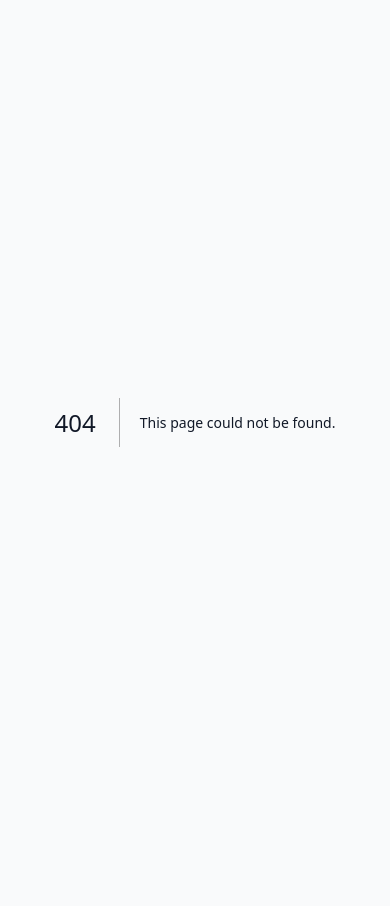
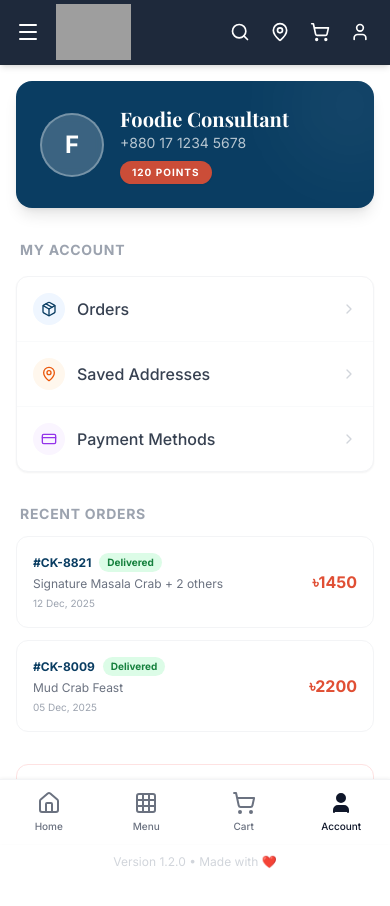
Before and after one commit to rootkityasin/CrabKhai, a Next.js app: page /account in a window 390 px wide. Before the commit this address had no page. Shown: the top 906 px of the page. Before the commit the page ends 844 px from the top, so only its background shows below. Built offline with nearby package versions, Linux system fonts and the light colour scheme; grey boxes are pictures that could not be loaded; a web font is replaced by a local one.

Commit message:
feat: link mobile header buttons, verify mobile responsiveness, finalize frontend

```diff
--- /dev/null
+++ b/app/(client)/account/page.tsx
@@ -0,0 +1,106 @@
+'use client';
+
+import Link from 'next/link';
+import { Package, MapPin, CreditCard, LogOut, ChevronRight, User } from 'lucide-react';
+
+export default function AccountPage() {
+    // Mock User Data
+    const user = {
+        name: 'Foodie Consultant',
+        phone: '+880 17 1234 5678',
+        memberSince: 'December 2025',
+        points: 120
+    };
+
+    // Mock Order History
+    const recentOrders = [
+        { id: '#CK-8821', date: '12 Dec, 2025', items: 'Signature Masala Crab + 2 others', total: 1450, status: 'Delivered' },
+        { id: '#CK-8009', date: '05 Dec, 2025', items: 'Mud Crab Feast', total: 2200, status: 'Delivered' }
+    ];
+
+    return (
+        <div className="p-4 pb-32 animate-in fade-in slide-in-from-bottom-4 duration-500">
+            {/* Header / Profile Card */}
+            <div className="bg-ocean-blue text-white p-6 rounded-2xl shadow-lg mb-8 relative overflow-hidden">
+                <div className="absolute top-0 right-0 w-32 h-32 bg-white/5 rounded-full -mr-10 -mt-10 blur-2xl"></div>
+                <div className="relative z-10 flex items-center gap-4">
+                    <div className="w-16 h-16 bg-white/20 backdrop-blur-sm rounded-full flex items-center justify-center text-2xl font-bold border-2 border-white/30">
+                        {user.name.charAt(0)}
+                    </div>
+                    <div>
+                        <h1 className="text-xl font-heading font-bold">{user.name}</h1>
+                        <p className="text-white/70 text-sm">{user.phone}</p>
+                        <div className="inline-block mt-2 px-3 py-1 bg-crab-red/90 text-[10px] font-bold uppercase tracking-widest rounded-full shadow-sm">
+                            {user.points} Points
+                        </div>
+                    </div>
+                </div>
+            </div>
+
+            {/* Menu Options */}
+            <div className="space-y-4 mb-8">
+                <h2 className="text-sm font-bold text-gray-400 uppercase tracking-wider px-1">My Account</h2>
+
+                <div className="bg-white rounded-xl shadow-sm border border-gray-100 divide-y divide-gray-50 overflow-hidden">
+                    <button className="w-full flex items-center justify-between p-4 hover:bg-gray-50 transition-colors group">
+                        <div className="flex items-center gap-3">
+                            <div className="w-8 h-8 rounded-full bg-blue-50 text-ocean-blue flex items-center justify-center group-hover:bg-ocean-blue group-hover:text-white transition-colors">
+                                <Package className="w-4 h-4" />
+                            </div>
+                            <span className="font-medium text-gray-700">Orders</span>
+                        </div>
+                        <ChevronRight className="w-4 h-4 text-gray-300" />
+                    </button>
+
+                    <button className="w-full flex items-center justify-between p-4 hover:bg-gray-50 transition-colors group">
+                        <div className="flex items-center gap-3">
+                            <div className="w-8 h-8 rounded-full bg-orange-50 text-orange-600 flex items-center justify-center group-hover:bg-orange-600 group-hover:text-white transition-colors">
+                                <MapPin className="w-4 h-4" />
+                            </div>
+                            <span className="font-medium text-gray-700">Saved Addresses</span>
+                        </div>
+                        <ChevronRight className="w-4 h-4 text-gray-300" />
+                    </button>
+
+                    <button className="w-full flex items-center justify-between p-4 hover:bg-gray-50 transition-colors group">
+                        <div className="flex items-center gap-3">
+                            <div className="w-8 h-8 rounded-full bg-purple-50 text-purple-600 flex items-center justify-center group-hover:bg-purple-600 group-hover:text-white transition-colors">
+                                <CreditCard className="w-4 h-4" />
+                            </div>
+                            <span className="font-medium text-gray-700">Payment Methods</span>
+                        </div>
+                        <ChevronRight className="w-4 h-4 text-gray-300" />
+                    </button>
+                </div>
+            </div>
+
+            {/* Recent Orders Preview */}
+            <div className="mb-8">
+                <h2 className="text-sm font-bold text-gray-400 uppercase tracking-wider px-1 mb-3">Recent Orders</h2>
+                <div className="space-y-3">
+                    {recentOrders.map(order => (
+                        <div key={order.id} className="bg-white p-4 rounded-xl border border-gray-100 flex items-center justify-between">
+                            <div>
+                                <div className="flex items-center gap-2 mb-1">
+                                    <span className="text-xs font-bold text-ocean-blue">{order.id}</span>
+                                    <span className="text-[10px] bg-green-100 text-green-700 px-2 py-0.5 rounded-full font-bold">{order.status}</span>
+                                </div>
+                                <p className="text-xs text-gray-500 line-clamp-1">{order.items}</p>
+                                <p className="text-[10px] text-gray-400 mt-1">{order.date}</p>
+                            </div>
+                            <span className="font-bold text-crab-red">৳{order.total}</span>
+                        </div>
+                    ))}
+                </div>
+            </div>
+
+            {/* Logout */}
+            <button className="w-full py-4 rounded-xl border border-red-100 text-red-500 font-bold flex items-center justify-center gap-2 hover:bg-red-50 active:scale-95 transition-all">
+                <LogOut className="w-4 h-4" />
+                Log Out
+            </button>
+
+            <p className="text-center text-xs text-gray-300 mt-8">Version 1.2.0 • Made with ❤️</p>
+        </div>
+    );
+}
--- a/components/client/Footer.tsx
+++ b/components/client/Footer.tsx
@@ -18,10 +18,10 @@ export function Footer() {
                     <div>
                         <h4 className="font-bold uppercase tracking-widest text-xs mb-4 text-sand">Quick Links</h4>
                         <ul className="space-y-2 text-sm text-white/80">
-                            <li><Link href="/about" className="hover:text-sand transition-colors">Our Story</Link></li>
+                            <li><Link href="/" className="hover:text-sand transition-colors">Our Story</Link></li>
                             <li><Link href="/menu" className="hover:text-sand transition-colors">Menu</Link></li>
-                            <li><Link href="/contact" className="hover:text-sand transition-colors">Contact</Link></li>
-                            <li><Link href="/terms" className="hover:text-sand transition-colors">Terms of Service</Link></li>
+                            <li><Link href="/" className="hover:text-sand transition-colors">Contact</Link></li>
+                            <li><Link href="/" className="hover:text-sand transition-colors">Terms of Service</Link></li>
                         </ul>
                     </div>
 
--- a/components/client/HeroCarousel.tsx
+++ b/components/client/HeroCarousel.tsx
@@ -3,6 +3,7 @@
 import React from 'react';
 import useEmblaCarousel from 'embla-carousel-react';
 import Autoplay from 'embla-carousel-autoplay';
+import Link from 'next/link';
 
 const slides = [
     { id: 1, src: 'https://images.unsplash.com/photo-1565557623262-b51c2513a641?q=80&w=1000&auto=format&fit=crop', alt: 'Spicy Crab Curry', title: 'Live Mud Crab', subtitle: 'Fresh from Sundarbans' },
@@ -33,9 +34,11 @@ export function HeroCarousel() {
                             <h2 className="text-4xl font-heading font-bold leading-tight drop-shadow-lg mb-2">
                                 {slide.title}
                             </h2>
-                            <button className="text-xs font-bold uppercase tracking-widest border-b-2 border-white/80 pb-0.5 hover:text-sand hover:border-sand transition-colors">
-                                Shop Now
-                            </button>
+                            <Link href="/menu">
+                                <button className="text-xs font-bold uppercase tracking-widest border-b-2 border-white/80 pb-0.5 hover:text-sand hover:border-sand transition-colors">
+                                    Shop Now
+                                </button>
+                            </Link>
                         </div>
                     </div>
                 ))}
--- a/components/client/MobileHeader.tsx
+++ b/components/client/MobileHeader.tsx
@@ -2,14 +2,24 @@
 
 import { Menu, Search, MapPin, ShoppingCart, User } from 'lucide-react';
 import Link from 'next/link';
+import { useCartStore } from '@/lib/store';
+import { useState, useEffect } from 'react';
 
 export function MobileHeader() {
+    const [mounted, setMounted] = useState(false);
+    const cartItems = useCartStore((state) => state.items);
+
+    useEffect(() => {
+        setMounted(true);
+    }, []);
+
+    const cartCount = mounted ? cartItems.reduce((acc, item) => acc + item.quantity, 0) : 0;
     return (
         <header className="sticky top-0 z-50 w-full bg-[#1e293b] border-b border-gray-800 shadow-md">
             <div className="flex items-center justify-between px-4 h-16 text-white">
                 {/* Left: Logo Area */}
                 <div className="flex items-center gap-3">
-                    <button className="p-1 -ml-1 text-white">
+                    <button className="p-1 -ml-1 text-white" onClick={() => alert("Menu feature coming soon!")}>
                         <Menu className="w-6 h-6" />
                     </button>
                     <Link href="/" className="flex items-center gap-2">
@@ -19,19 +29,23 @@ export function MobileHeader() {
 
                 {/* Right: Icons (Search, Pin, Cart, User) */}
                 <div className="flex items-center gap-3">
-                    <button className="p-1 text-white">
+                    <button className="p-1 text-white" onClick={() => alert("Search coming soon!")}>
                         <Search className="w-5 h-5" />
                     </button>
-                    <button className="p-1 text-white">
+                    <button className="p-1 text-white" onClick={() => alert("Location: Sundarbans, Bangladesh")}>
                         <MapPin className="w-5 h-5" />
                     </button>
-                    <button className="p-1 text-white relative">
+                    <Link href="/cart" className="p-1 text-white relative">
                         <ShoppingCart className="w-5 h-5" />
-                        <span className="absolute -top-1 -right-1 bg-yellow-400 text-black text-[10px] font-bold rounded-full w-4 h-4 flex items-center justify-center">2</span>
-                    </button>
-                    <button className="p-1 text-white">
+                        {cartCount > 0 && (
+                            <span className="absolute -top-1 -right-1 bg-yellow-400 text-black text-[10px] font-bold rounded-full w-4 h-4 flex items-center justify-center">
+                                {cartCount}
+                            </span>
+                        )}
+                    </Link>
+                    <Link href="/account" className="p-1 text-white">
                         <User className="w-5 h-5" />
-                    </button>
+                    </Link>
                 </div>
             </div>
         </header>
```
